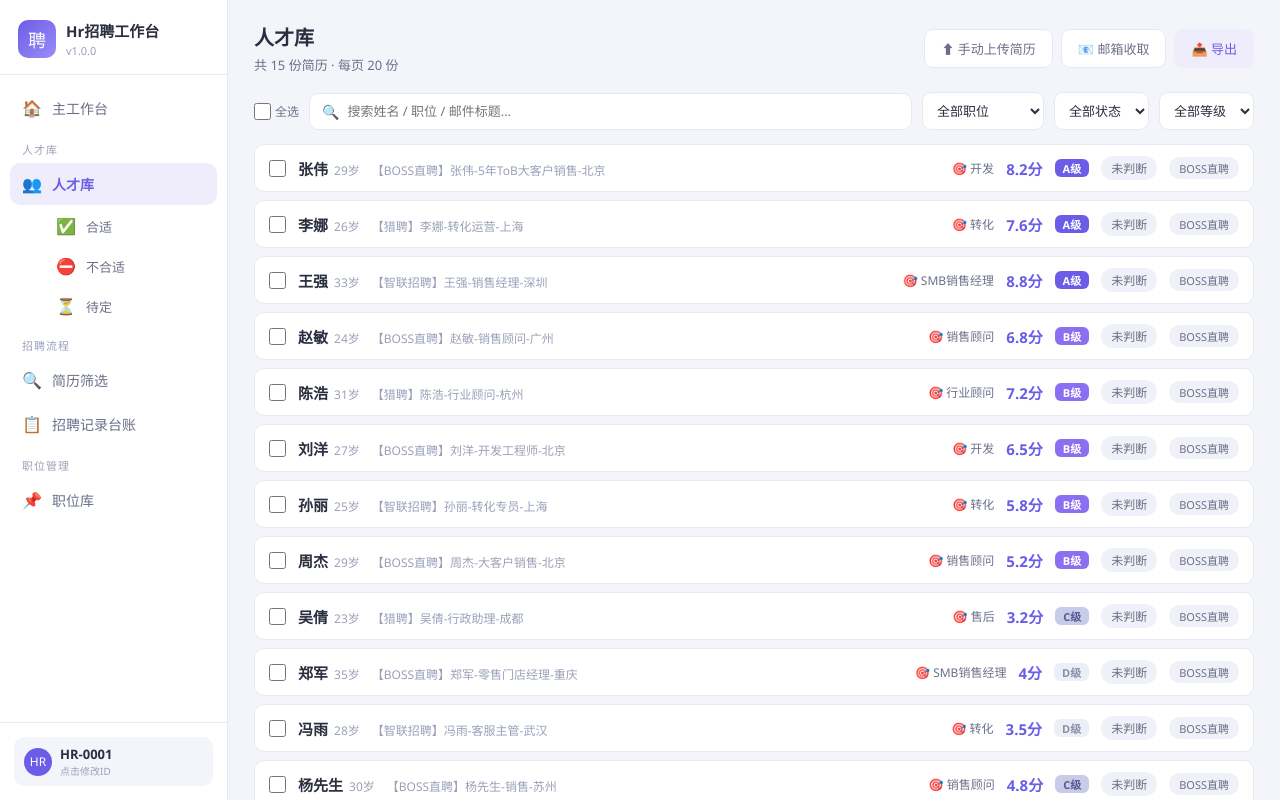
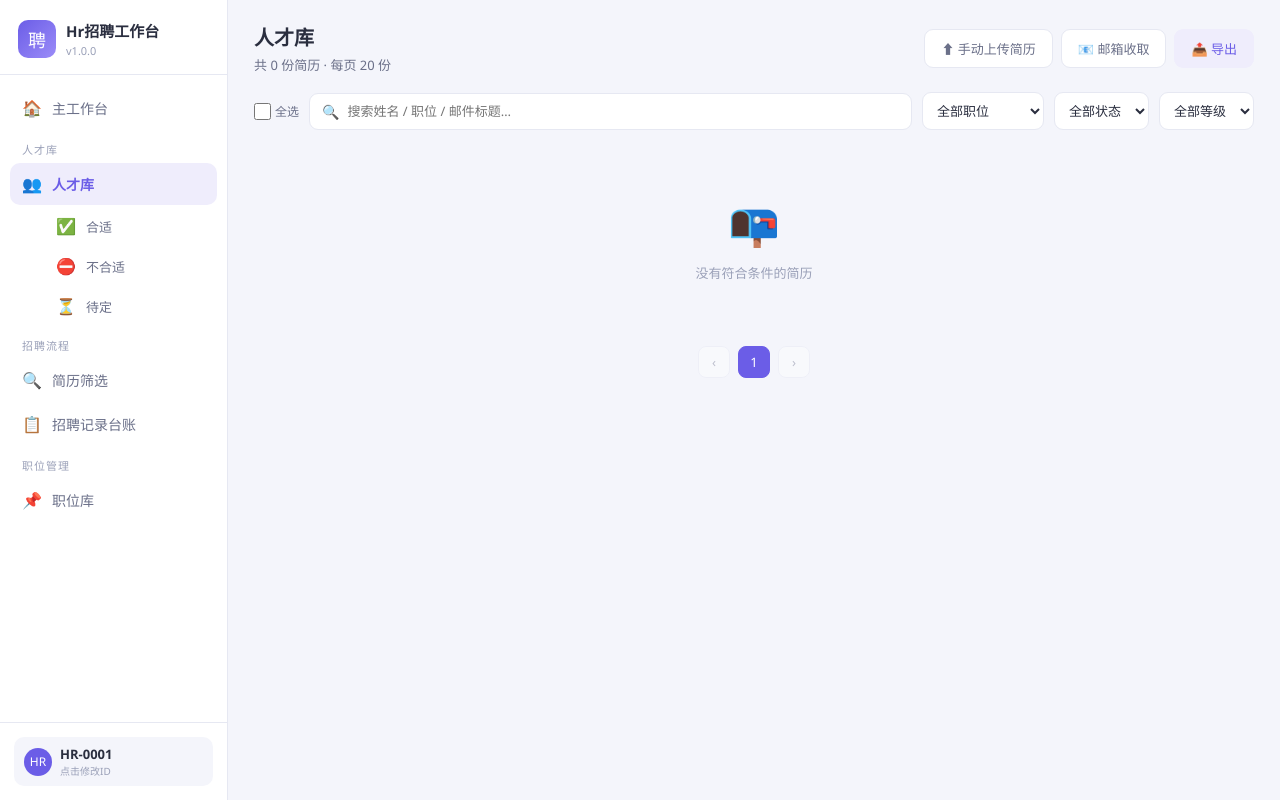
Before and after one commit to z435672540-tech/hr-workbench, a plain HTML site: page index.html in a window 1280 px wide. Drawn offline with Linux system fonts and the light colour scheme.

Commit message:
移除内置示例人选数据，人才库/台账初始为空

```diff
--- a/index.html
+++ b/index.html
@@ -786,52 +786,9 @@ function seedData(){
     {id:'p5',name:'行业顾问',city:'杭州',jd:'深耕细分行业客户，提供解决方案咨询与销售支持。',hard:'本科及以上，有行业解决方案经验。',screen:'有行业客户资源，能理解客户业务场景。',knives:{knife1:['个人消费','消费者','C端','门店销售','零售'],knife2:['交付','运营','售前','项目管理','售后','客服','行政','HR'],knife3:['%','达成率','万','销冠','业绩','回款额']},dims:[{name:'ToB经验',weight:50},{name:'AI能力',weight:25},{name:'行业匹配',weight:15},{name:'开拓经验',weight:10}],boss:'您好，行业顾问岗位需要深耕行业经验，看了您的背景很合适！',active:true},
     {id:'p6',name:'售后',city:'成都',jd:'负责客户售后服务，处理问题工单，提升客户满意度。',hard:'大专及以上，服务意识强。',screen:'耐心细致，沟通能力强。',knives:{knife1:['个人消费','消费者','C端','门店销售','零售'],knife2:['交付','运营','售前','项目管理','售后','客服','行政','HR'],knife3:['%','达成率','万','销冠','业绩','回款额']},dims:[{name:'ToB经验',weight:50},{name:'AI能力',weight:25},{name:'行业匹配',weight:15},{name:'开拓经验',weight:10}],boss:'您好，我们售后岗位在招，期待沟通！',active:true}
   ];
+  // 人才库与台账初始为空，由用户自行录入（不再内置示例人选）
   const cands = [];
-  const mk = (id,name,age,title,pos,work,score,level,status,extra='') => ({
-    id,name,age,emailTitle:title,pos,source:'BOSS直聘',
-    work,score,level,status, reason:'',failReason:'',extra, createdAt: Date.now() - Math.floor(Math.random()*86400000*30)
-  });
-  // 示例候选人（A/B/C/D 混合）
-  cands.push(mk('c1','张伟',29,'【BOSS直聘】张伟-5年ToB大客户销售-北京','开发',
-    '2019-2024 北京云启科技 高级客户经理\n负责企业级SaaS产品的客户开拓与维护，累计完成回款额860万元，年度业绩达成率135%，连续两年获团队销冠。曾带领3人小组搭建华东区域客户网络，负责新人招聘与培训。\n2016-2019 北京蓝海信息 销售代表\n负责中小企业客户跟进，月均签约8家客户。',8.2,'A','new', '3年ToB大客户经验+管理经历+量化业绩'));
-  cands.push(mk('c2','李娜',26,'【猎聘】李娜-转化运营-上海','转化',
-    '2021-2024 上海聚客网络 转化专员\n负责线上线索电话转化，月均转化率28%，个人业绩回款额120万，连续6个月达成率110%以上。\n2020-2021 上海云舟 客服专员\n处理客户咨询与售后问题。',7.6,'A','new','转化经验+量化数据，但早期客服经历需关注'));
-  cands.push(mk('c3','王强',33,'【智联招聘】王强-销售经理-深圳','SMB销售经理',
-    '2017-2024 深圳启明科技 销售主管\n带领8人销售团队，负责制定团队目标与招聘培训，团队年业绩3200万，个人带领团队实现180%目标达成率。\n2014-2017 深圳星河 销售顾问\n面向中小企业销售，连续12个月业绩达成率超100%。',8.8,'A','new','真实管理经验+团队业绩+量化证据'));
-  cands.push(mk('c4','赵敏',24,'【BOSS直聘】赵敏-销售顾问-广州','销售顾问',
-    '2022-2024 广州拓客网络 销售顾问\n面向企业客户销售推广服务，月均签约6家，业绩达成率105%，个人年回款额68万。',6.8,'B','new','有ToB销售经验+量化数据'));
-  cands.push(mk('c5','陈浩',31,'【猎聘】陈浩-行业顾问-杭州','行业顾问',
-    '2018-2024 杭州数智云 行业顾问\n深耕教育行业客户，提供数据解决方案，年度业绩达成率120%，回款额500万，服务客户30余家。',7.2,'B','new','行业深耕+量化业绩'));
-  cands.push(mk('c6','刘洋',27,'【BOSS直聘】刘洋-开发工程师-北京','开发',
-    '2020-2024 北京中科软 开发工程师\n负责企业级系统研发，主导3个大型项目交付，管理5人开发小组，负责团队任务分配与新人培养。',6.5,'B','new','技术背景+项目管理经验'));
-  cands.push(mk('c7','孙丽',25,'【智联招聘】孙丽-转化专员-上海','转化',
-    '2021-2024 上海优单 转化专员\n负责平台线索转化，月均转化率22%，个人业绩90万。',5.8,'B','new','转化经验+量化数据'));
-  cands.push(mk('c8','周杰',29,'【BOSS直聘】周杰-大客户销售-北京','销售顾问',
-    '2019-2024 北京云联 大客户销售\n负责企业客户销售，年回款额300万，业绩达成率115%。',5.2,'B','new','ToB销售经验'));
-  cands.push(mk('c9','吴倩',23,'【猎聘】吴倩-行政助理-成都','售后',
-    '2023-2024 成都某公司 行政助理\n负责日常行政事务、档案管理与接待。',3.2,'C','new','行政背景，非销售岗位，可入库观察'));
-  cands.push(mk('c10','郑军',35,'【BOSS直聘】郑军-零售门店经理-重庆','SMB销售经理',
-    '2015-2024 重庆某零售连锁 门店经理\n负责门店零售销售，管理门店店员10人，门店年销售额2000万。',4.0,'D','new','ToC零售行业，第一刀排除', '零售行业'));
-  cands.push(mk('c11','冯雨',28,'【智联招聘】冯雨-客服主管-武汉','转化',
-    '2018-2024 武汉某电商 客服主管\n负责客服团队管理，处理客户投诉，团队10人。',3.5,'D','new','全部经历为客服，第二刀排除', '客服'));
-  cands.push(mk('c12','杨先生',30,'【BOSS直聘】杨先生-销售-苏州','销售顾问',
-    '2018-2024 苏州某科技公司 销售\n负责产品销售工作，业绩表现良好。',4.8,'C','new','销售经历但量化数据不足'));
-  cands.push(mk('c13','林晓',27,'【猎聘】林晓-售前顾问-南京','行业顾问',
-    '2019-2024 南京某软件 售前顾问\n负责售前方案讲解与技术支持。',3.8,'C','new','售前经历，非销售主导'));
-  cands.push(mk('c14','黄磊',26,'【BOSS直聘】黄磊-AI产品运营-杭州','转化',
-    '2020-2024 杭州智能云 AI产品运营\n负责AI产品用户增长与转化，月均转化率25%，使用AI工具提升效率30%，回款额150万。',7.9,'A','new','AI能力+转化经验+量化数据'));
-  cands.push(mk('c15','徐芳',32,'【猎聘】徐芳-外贸经理-宁波','SMB销售经理',
-    '2014-2024 宁波某外贸公司 外贸经理\n带领6人外贸团队，负责海外客户开拓，团队年出口额5000万，负责招聘培训与团队目标制定。',7.4,'B','new','管理经验+业绩量化，需确认ToB背景'));
-  const ledger = [
-    {id:'l1',date:'2026-07-08',name:'张伟',phone:'138****1234',pos:'开发',city:'北京',interviewer:'',progress:'通过',offer:'接受',onboard:'已入职',remark:'面试表现优秀'},
-    {id:'l2',date:'2026-07-15',name:'李娜',phone:'139****5678',pos:'转化',city:'上海',interviewer:'',progress:'待复试',offer:'',onboard:'',remark:'初面通过'},
-    {id:'l3',date:'2026-07-20',name:'王强',phone:'137****9012',pos:'SMB销售经理',city:'深圳',interviewer:'',progress:'通过',offer:'接受',onboard:'待入职',remark:'背调通过'},
-    {id:'l4',date:'2026-07-25',name:'赵敏',phone:'136****3456',pos:'销售顾问',city:'广州',interviewer:'',progress:'一面不通过',offer:'',onboard:'',remark:'表达一般'},
-    {id:'l5',date:'2026-08-02',name:'陈浩',phone:'135****7890',pos:'行业顾问',city:'杭州',interviewer:'',progress:'待谈薪',offer:'待发',onboard:'',remark:'谈薪中'},
-    {id:'l6',date:'2026-08-05',name:'黄磊',phone:'134****2345',pos:'转化',city:'杭州',interviewer:'',progress:'通过',offer:'接受',onboard:'待入职',remark:'AI背景加分'},
-    {id:'l7',date:'2026-08-08',name:'徐芳',phone:'133****6789',pos:'SMB销售经理',city:'宁波',interviewer:'',progress:'待背调',offer:'',onboard:'',remark:''},
-    {id:'l8',date:'2026-08-09',name:'孙丽',phone:'132****0123',pos:'转化',city:'上海',interviewer:'',progress:'二面不通过',offer:'',onboard:'',remark:'行业认知不足'}
-  ];
+  const ledger = [];
   return {version:APP_VERSION, userId:'HR-0001', email:{bound:false,addr:'',auto:'off',interval:24},
     positions, candidates:cands, ledger,
     timer:{enabled:false,time:'09:00'},
@@ -851,6 +808,24 @@ function loadDB(){
   if(!DB){ DB = seedData(); saveDB(); }
   // 版本保留
   DB.version = APP_VERSION;
+  // 数据迁移：移除旧版内置的示例人选（c1..c15 候选人 / l1..l8 台账记录 / 对应评分历史）
+  const DEMO_CAND = /^c\d+$/;
+  const DEMO_LED = /^l\d+$/;
+  const DEMO_NAMES = ['张伟','李娜','王强','赵敏','陈浩','刘洋','孙丽','周杰','吴倩','郑军','冯雨','杨先生','林晓','黄磊','徐芳'];
+  let migrated = false;
+  if(Array.isArray(DB.candidates) && DB.candidates.some(c=>DEMO_CAND.test(c.id||''))){
+    DB.candidates = DB.candidates.filter(c=>!DEMO_CAND.test(c.id||''));
+    migrated = true;
+  }
+  if(Array.isArray(DB.ledger) && DB.ledger.some(r=>DEMO_LED.test(r.id||''))){
+    DB.ledger = DB.ledger.filter(r=>!DEMO_LED.test(r.id||''));
+    migrated = true;
+  }
+  if(Array.isArray(DB.history) && DB.history.some(h=>DEMO_NAMES.includes(h.name))){
+    DB.history = DB.history.filter(h=>!DEMO_NAMES.includes(h.name));
+    migrated = true;
+  }
+  if(migrated) saveDB();
 }
 function saveDB(){ try{ localStorage.setItem(LS_KEY, JSON.stringify(DB)); }catch(e){} }
 function uid(){ return 'id_' + Date.now().toString(36) + Math.random().toString(36).slice(2,6); }
```
